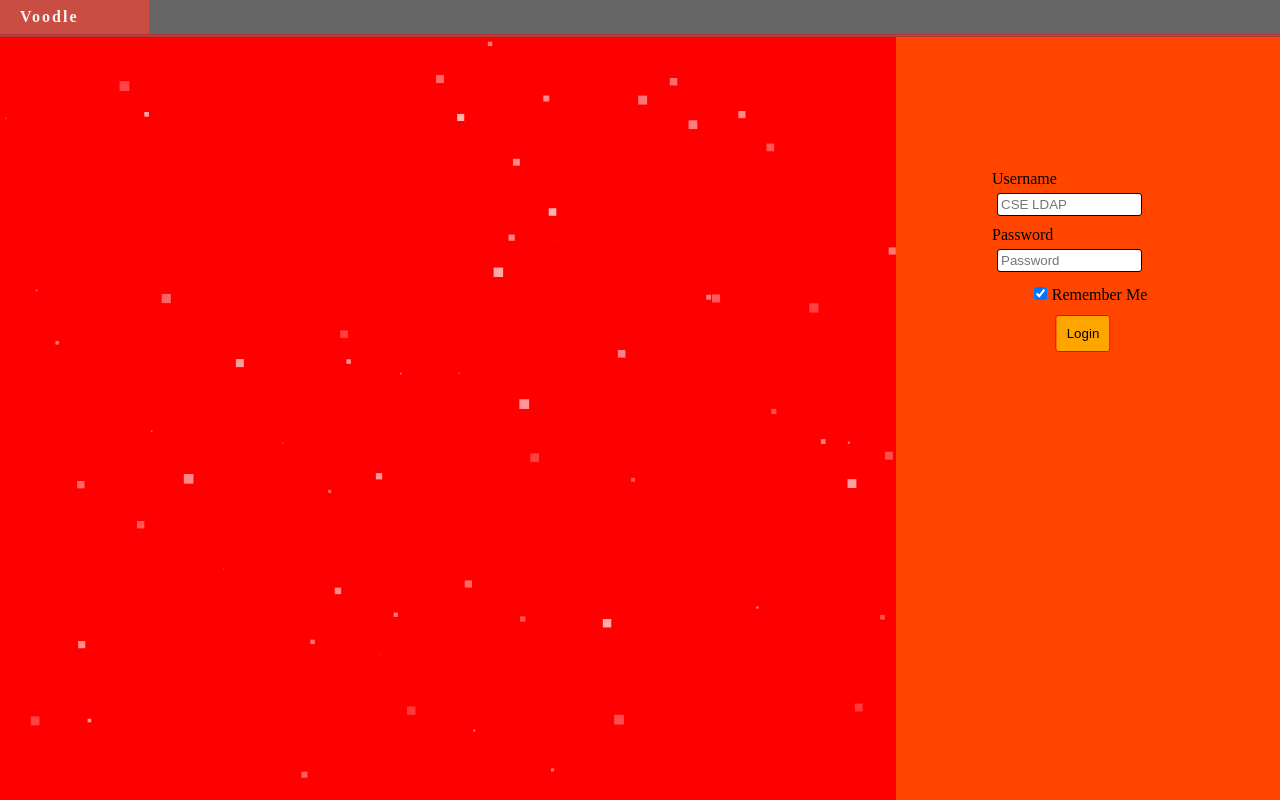
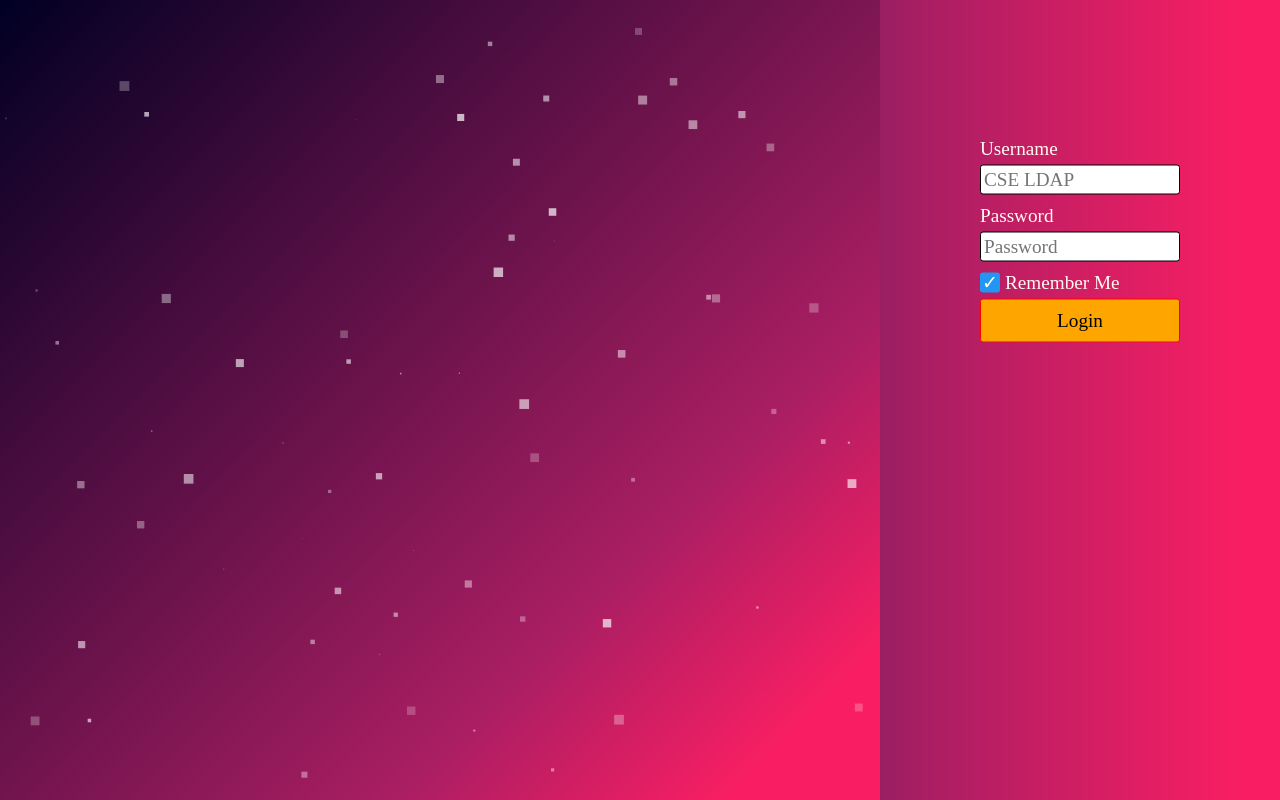
Before and after one commit to 3y3p4tch/progress_tracker, a PHP site: page /login.php in a window 1280 px wide. Run offline with PHP 8.4, Linux system fonts and the light colour scheme.

Commit message:
login page styles improved

```diff
--- /dev/null
+++ b/login.css
@@ -0,0 +1,97 @@
+body {
+	margin: 0;
+}
+
+#init_info {
+	position: absolute;
+	box-sizing: border-box;
+	width: 70%;
+	height: 100%;
+	left: 0; top: 0;
+	background-image: linear-gradient(135deg, #000023 0%, #a91E63 70%, #f91E63 90%);
+	background-repeat: no-repeat;
+	background-size: 100% 100%;
+	background-color: red;
+}
+
+.login {
+	box-sizing: border-box;
+	padding: 10px;
+	right: 0;
+	top: 0;
+	width: 30%;
+	height: 100%;
+	position: absolute;
+	background-color: orangered;
+	background-image: linear-gradient(90deg, #991E63 0%, #a91E63 10%, #f91E63 90%);
+	color: floralwhite;
+	font-family: 'patrick hand sc';
+	font-size: 1.2em;
+	min-width: 400px;
+}
+
+.login form {
+	position: absolute;
+	left: 50%;
+	top: 30%;
+	transform: translate(-50%, -50%);
+	overflow: hidden;
+}
+
+.login > form > input {
+	margin: 5px 0 5px;
+	background-color: #fff;
+	border: 1px solid #000;
+	border-radius: 3px;
+	padding: 3px;
+	margin-bottom: 10px;
+	font-family: inherit;
+	font-size: inherit;
+	width: 100%;
+}
+
+/* ///////////////////// custom checkbox /////////////////////  */
+.container {
+	display: block;
+	margin-bottom: 5px;
+	position: relative;
+	cursor: pointer;
+}
+
+.container input {
+	opacity: 0;
+	width: 20px;
+	margin: 0 5px 0 0;
+}
+
+.checkmark {
+	position: absolute;
+	top: 50%; left: 0; transform: translateY(-50%);
+	display: block;
+	width: 20px; height: 20px; border-radius: 3px;
+	background-color: #eee;
+}
+
+
+.container:hover input ~ .checkmark {
+    background-color: #ccc;
+}
+
+
+.container input:checked ~ .checkmark {
+    background-color: #2196F3;
+}
+
+
+.checkmark:after {
+    content: "✓";
+    position: absolute;
+	display: none;
+	top: 50%; left: 50%;
+	transform: translate(-50%, -50%);
+}
+
+
+.container input:checked ~ .checkmark:after {
+    display: block;
+}
--- /dev/null
+++ b/login.js
@@ -0,0 +1,3 @@
+$(function() {
+	particlesJS.load('init_info', 'assets/particles.json');
+});
--- a/login.php
+++ b/login.php
@@ -25,7 +25,7 @@ if ($_SERVER["REQUEST_METHOD"] == "POST") {
 				setcookie('ldap', $_POST['ldap'], false, '/');
 				setcookie('passwd', md5($_POST['passwd']), false, '/');
 			}
-			header('Location: index.php');
+			header('Location: dashboard.php');
 			exit();
 
 		} else {
@@ -40,27 +40,25 @@ if ($_SERVER["REQUEST_METHOD"] == "POST") {
 	<title>Voodle</title>
 	<meta name="viewport" content="width=device-width, initial-scale=1">
 	<script src="https://ajax.googleapis.com/ajax/libs/jquery/3.3.1/jquery.min.js"></script>
-	<link rel="stylesheet" type="text/css" media="screen" href="main.css" />
-	<script src="main.js"></script>
+	<link rel="stylesheet" type="text/css" media="screen" href="login.css" />
+	<script src="login.js"></script>
 	<script src="assets/particles.min.js"></script>
+	<link rel='stylesheet' href='./assets/fonts.css'>
 </head>
 <body>
-		<header id="topnav" class="topnav">
-			<a id="name" href="index.php">Voodle</a>
-		</header>
 	<!-- Login Page -->
 	<div id="init_info">
 		<!-- Info Content like what the site is about -->
 	</div>
 
-	<div class="login">
+	<div class="login" id='login'>
 		<form action="<?php echo htmlspecialchars($_SERVER["PHP_SELF"]);?>" method="post">
 			<span>Username</span>
 			<input type="text" placeholder="CSE LDAP" name="ldap" id="ldap" size="15" pattern="[A-Za-z_0-9]*" required><br>
 			<span>Password</span>
 			<input type="password" placeholder="Password" name="passwd" id="passwd" size="15" required><br>
-			<div style="padding: 0; text-align:center;"><input type="checkbox" checked="checked" name="remember_me"><span>Remember Me</span></div>
-			<input type="submit" value="Login" style="padding: 10px; position: absolute; background-color: #ffa500; border: 1px solid red; right: 50%; transform: translateX(50%); cursor: pointer;">
+			<label class='container'><input type="checkbox" checked="checked" name="remember_me"><span class='checkmark'></span><span style='display: inline-block;'>Remember Me</span></label>
+			<input type="submit" value="Login" style="margin: 0; padding: 10px; position: relative; background-color: #ffa500; border: 1px solid red; right: 50%; transform: translateX(50%); cursor: pointer; width: 100%">
 		</form>
 	</div>
 </body>
```
